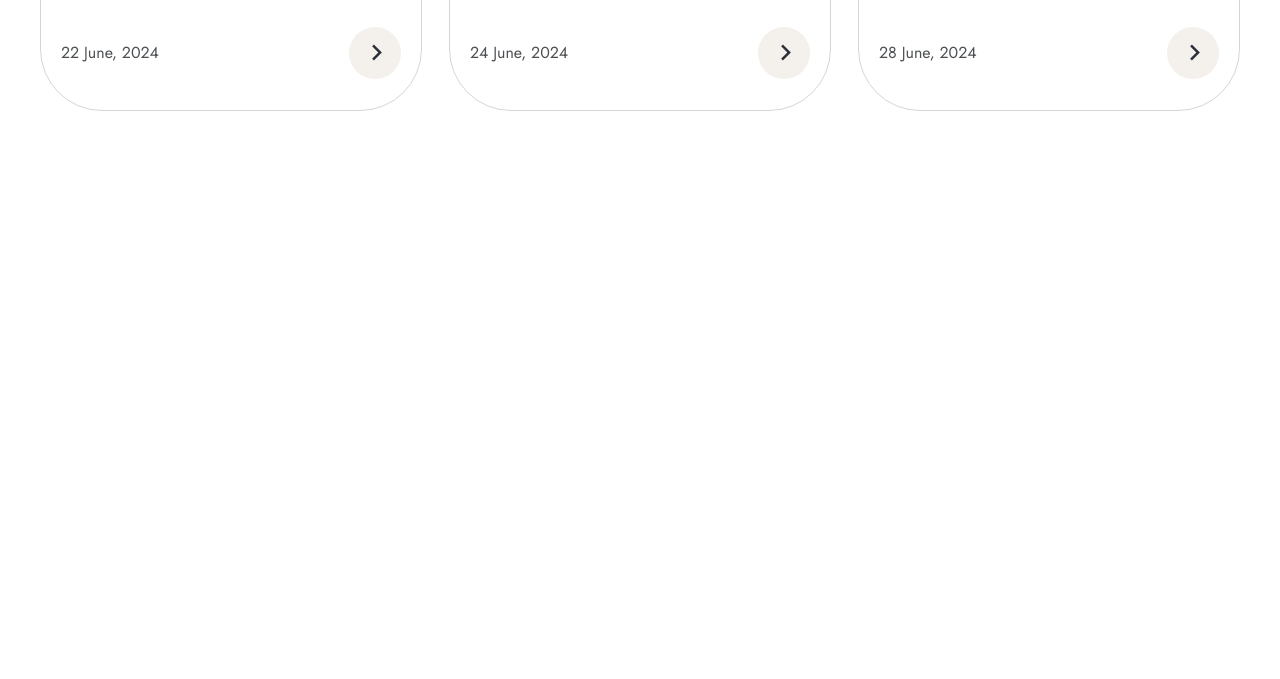
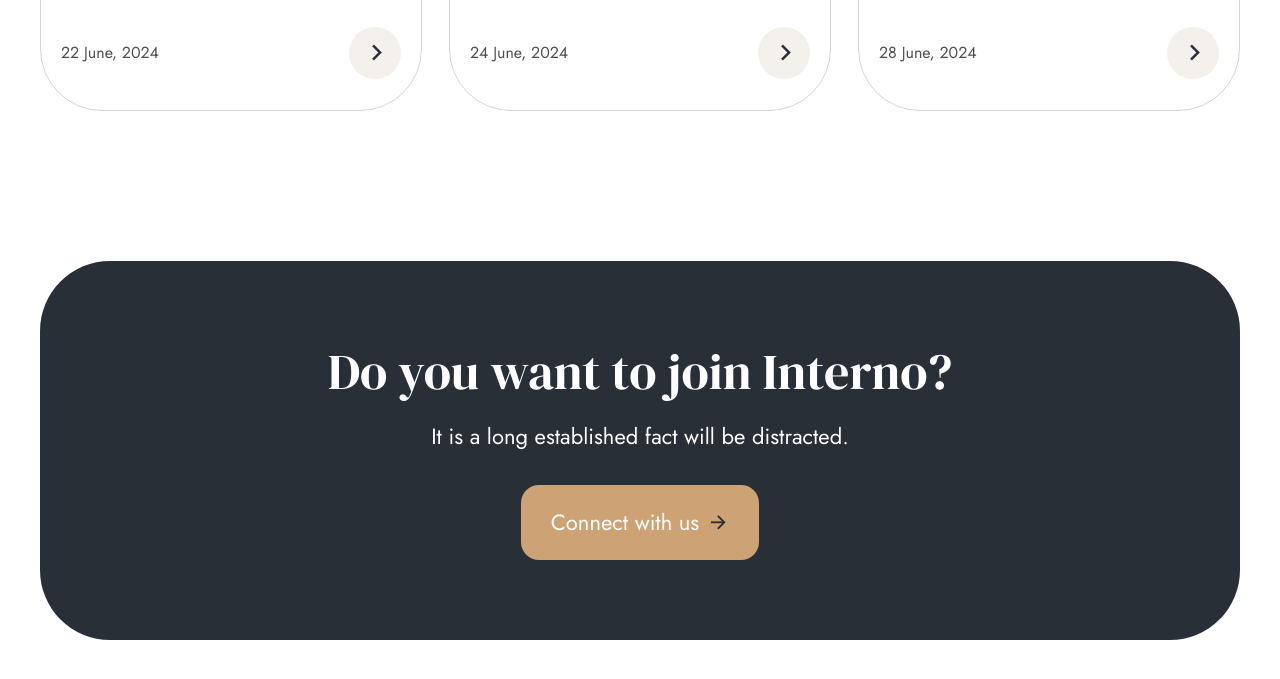
Before and after one commit to coordova/interno.tw, a website: page index.html in a window 1280 px wide. Shown: the part 6446-7125 px from the top of the page. Drawn offline with nearby package versions, Linux system fonts and the light colour scheme; files that its build step writes are made by us from their sources.

Commit message:
interno.tw - Contact Section

```diff
--- a/index.html
+++ b/index.html
@@ -464,6 +464,19 @@ Solution
 				</div>
 			</section>
 
+			<!-- contact -->
+			<section class="contact mt-[80px] xl:mt-[150px] relative z-20">
+				<div class="contact__container container mx-auto bg-primary sm:rounded-[70px] py-[80px]">
+					<div class="contact__text max-w-[640px] mx-auto text-center">
+						<h2 class="h2 text-white mb-4">Do you want to join Interno?</h2>
+						<p class="text-white mb-8 max-w-sm xl:max-w-none mx-auto">It is a long established fact will be distracted.</p>
+						<button class="btn btn-accent mx-auto">Connect with us <i class="ri-arrow-right-line text-primary"></i></button>
+					</div>
+				</div>
+			</section>
+
+			<!-- footer -->
+
 
 			<!-- temporary div -->
 			<div class="h-[3000px]"></div>
```
